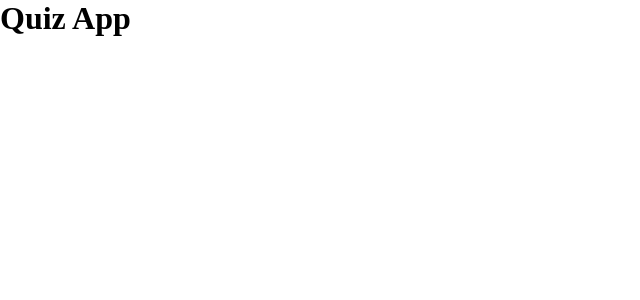
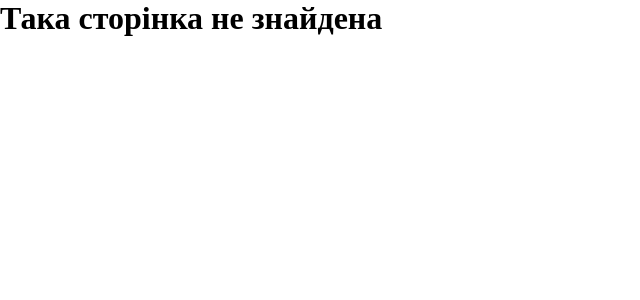
Before and after one commit to Tiana-K08/quiz-app-react, a React (Vite) app: page /quiz/1 in a window 1280 px wide. Shown: the top 300 px of the page, without its empty margins (0-640 px from the left). Built offline with nearby package versions, Linux system fonts and the light colour scheme.

Commit message:
feat: initial routing setup

```diff
--- a/src/App.jsx
+++ b/src/App.jsx
@@ -1,3 +1,28 @@
+import {
+  createBrowserRouter,
+  createRoutesFromElements,
+  RouterProvider,
+  Route,
+} from 'react-router-dom';
+
+import Layout from './layout/Layout.jsx';
+import HomePage from './pages/HomePage.jsx';
+import QuizPage from './pages/QuizPage.jsx';
+import ResultsPage from './pages/ResultsPage.jsx';
+import ErrorPage from './pages/ErrorPage.jsx';
+import NotFoundPage from './pages/NotFoundPage.jsx';
+
+const router = createBrowserRouter(
+  createRoutesFromElements(
+    <Route path="/" element={<Layout />} errorElement={<ErrorPage />}>
+      <Route index element={<HomePage />} />
+      <Route path="quiz" element={<QuizPage />} />
+      <Route path="results" element={<ResultsPage />} />
+      <Route path="*" element={<NotFoundPage />} />
+    </Route>
+  )
+);
+
 export default function App() {
-  return <h1>Quiz App</h1>;
+  return <RouterProvider router={router} />;
 }
--- /dev/null
+++ b/src/layout/Layout.jsx
@@ -0,0 +1,9 @@
+import { Outlet } from 'react-router-dom';
+
+export default function Layout() {
+  return (
+    <main className="main-wrapper">
+      <Outlet />
+    </main>
+  );
+}
--- /dev/null
+++ b/src/pages/ErrorPage.jsx
@@ -0,0 +1,3 @@
+export default function () {
+  return <h1>Щось пішло не так</h1>;
+}
--- /dev/null
+++ b/src/pages/HomePage.jsx
@@ -0,0 +1,3 @@
+export default function () {
+  return <h1>Home ...</h1>;
+}
--- /dev/null
+++ b/src/pages/NotFoundPage.jsx
@@ -0,0 +1,3 @@
+export default function () {
+  return <h1>Така сторінка не знайдена</h1>;
+}
--- /dev/null
+++ b/src/pages/QuizPage.jsx
@@ -0,0 +1,3 @@
+export default function () {
+  return <h1>Quiz ...</h1>;
+}
--- /dev/null
+++ b/src/pages/ResultsPage.jsx
@@ -0,0 +1,3 @@
+export default function () {
+  return <h1>Results ...</h1>;
+}
```
